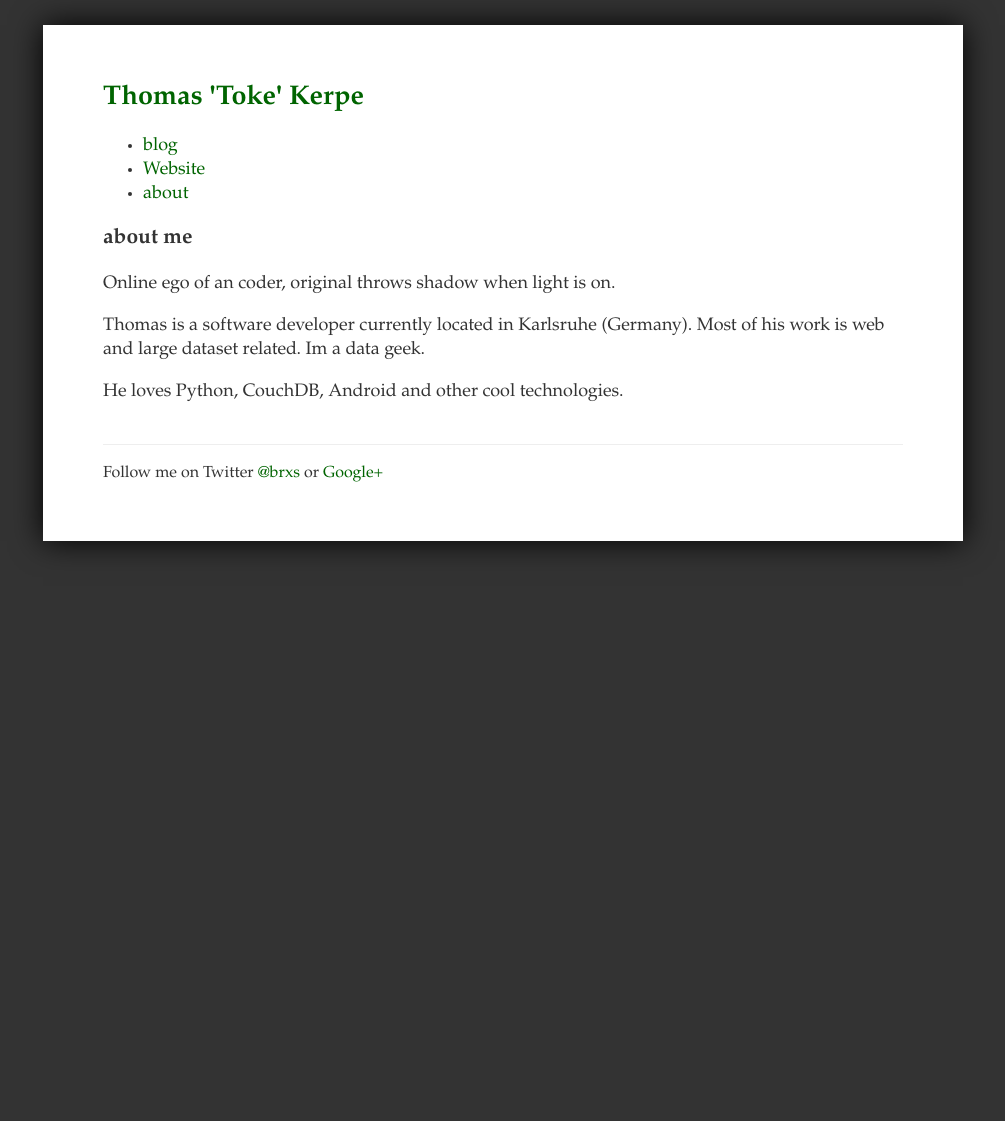
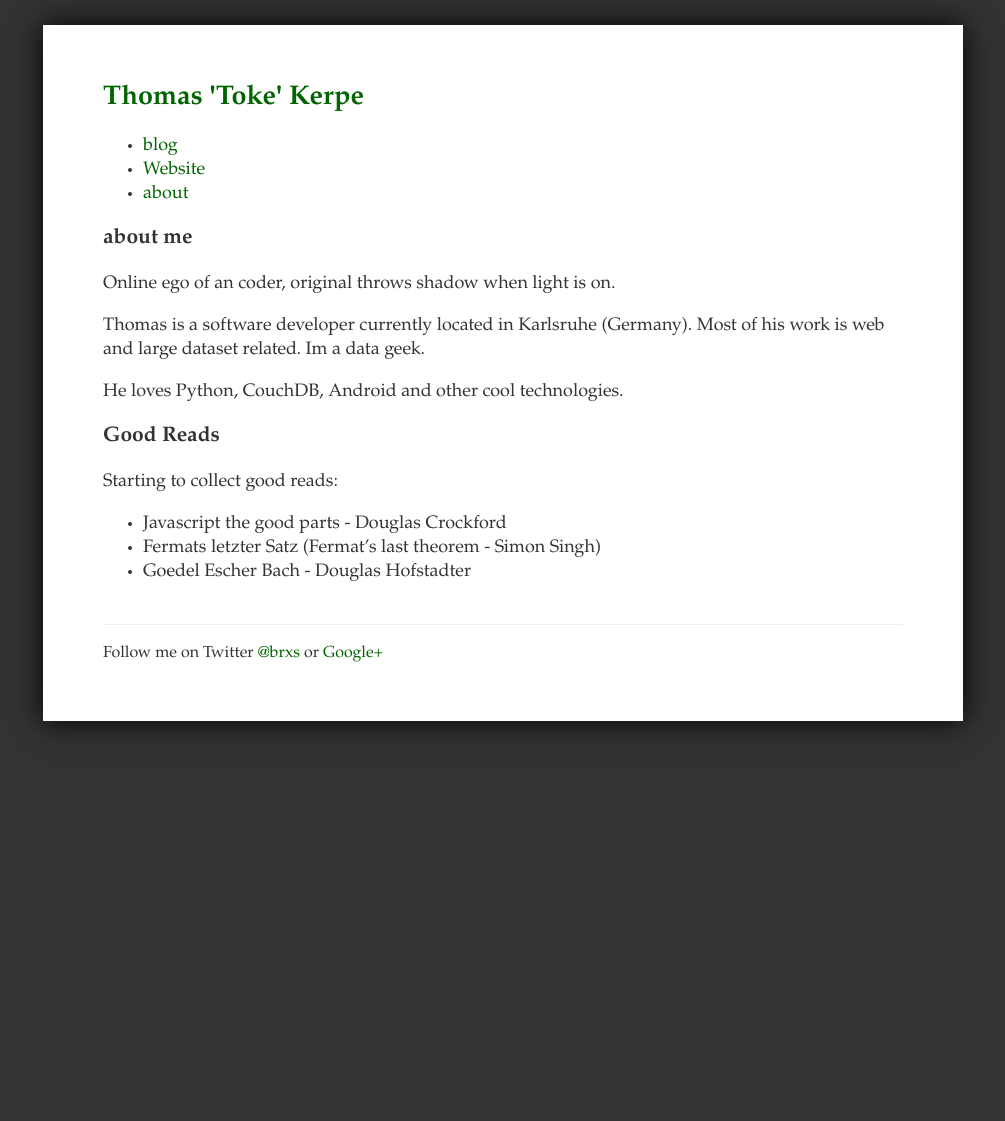
Before and after one commit to toke/toke.github.io_old, a Jekyll site: the page built from index.markdown, in a window 1280 px wide. Shown: the whole page, without its empty margins (137-1142 px from the left). Built offline with Jekyll 4.4.1, drawn with Linux system fonts in a browser that asks for light colours; before the commit the page ends 941 px from its top, so only the background shows below that.

Commit message:
Added good reads

```diff
--- a/index.markdown
+++ b/index.markdown
@@ -11,3 +11,12 @@ Online ego of an coder, original throws shadow when light is on.
 Thomas is a software developer currently located in Karlsruhe (Germany). Most of his work is web and large dataset related. Im a data geek.
 
 He loves Python, CouchDB, Android and other cool technologies.
+
+Good Reads
+==========
+
+Starting to collect good reads:
+
+ * Javascript the good parts - Douglas Crockford
+ * Fermats letzter Satz (Fermat's last theorem - Simon Singh)
+ * Goedel Escher Bach - Douglas Hofstadter
```
